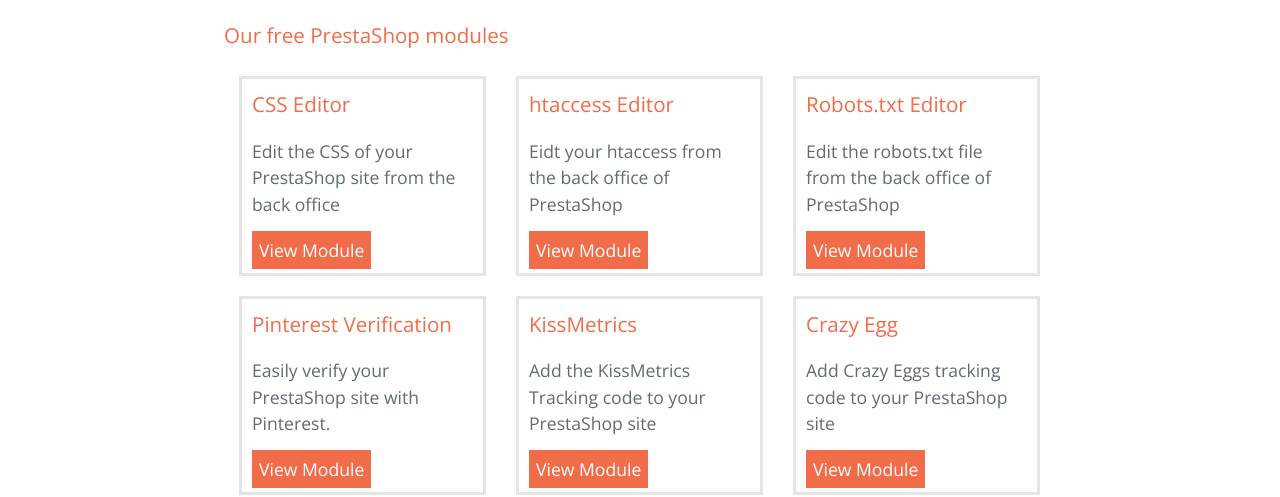
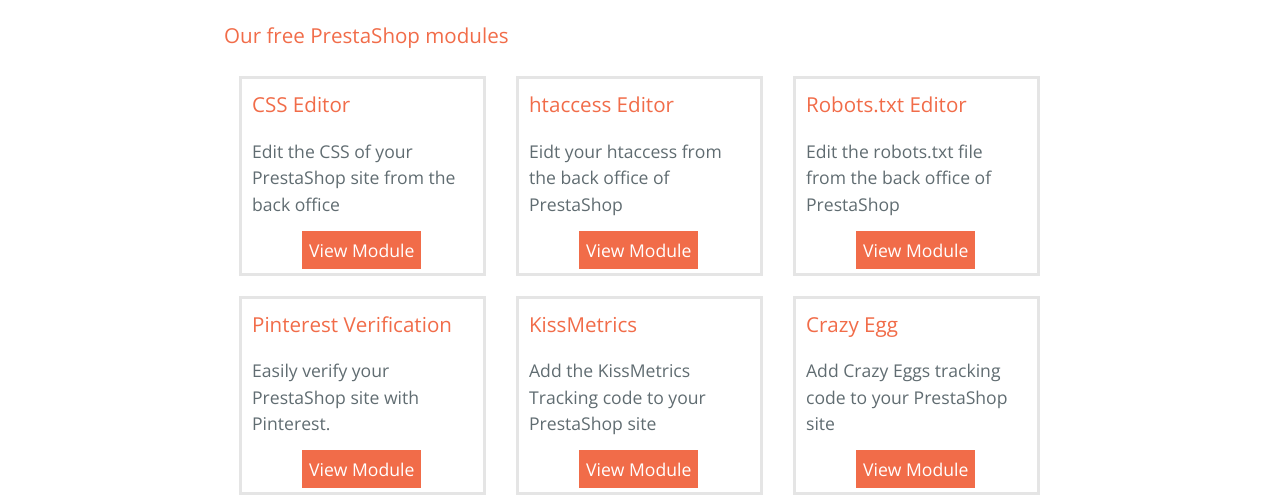
Before and after one commit to Dh42/Dh42..github.io, a plain HTML site: page modules/index.html in a window 1280 px wide. Shown: the part 335-832 px from the top of the page. Drawn offline with nearby package versions, Linux system fonts and the light colour scheme.

Commit message:
no message

```diff
--- a/stylesheets/stylesheet.css
+++ b/stylesheets/stylesheet.css
@@ -262,4 +262,4 @@
 }
 .description {min-height:81px;}
 
-.view_button {background-color:#f16c49;padding:7px;color:#fff;}
+.view_button {background-color:#f16c49;padding:7px;color:#fff;margin-left:50px;}
```
